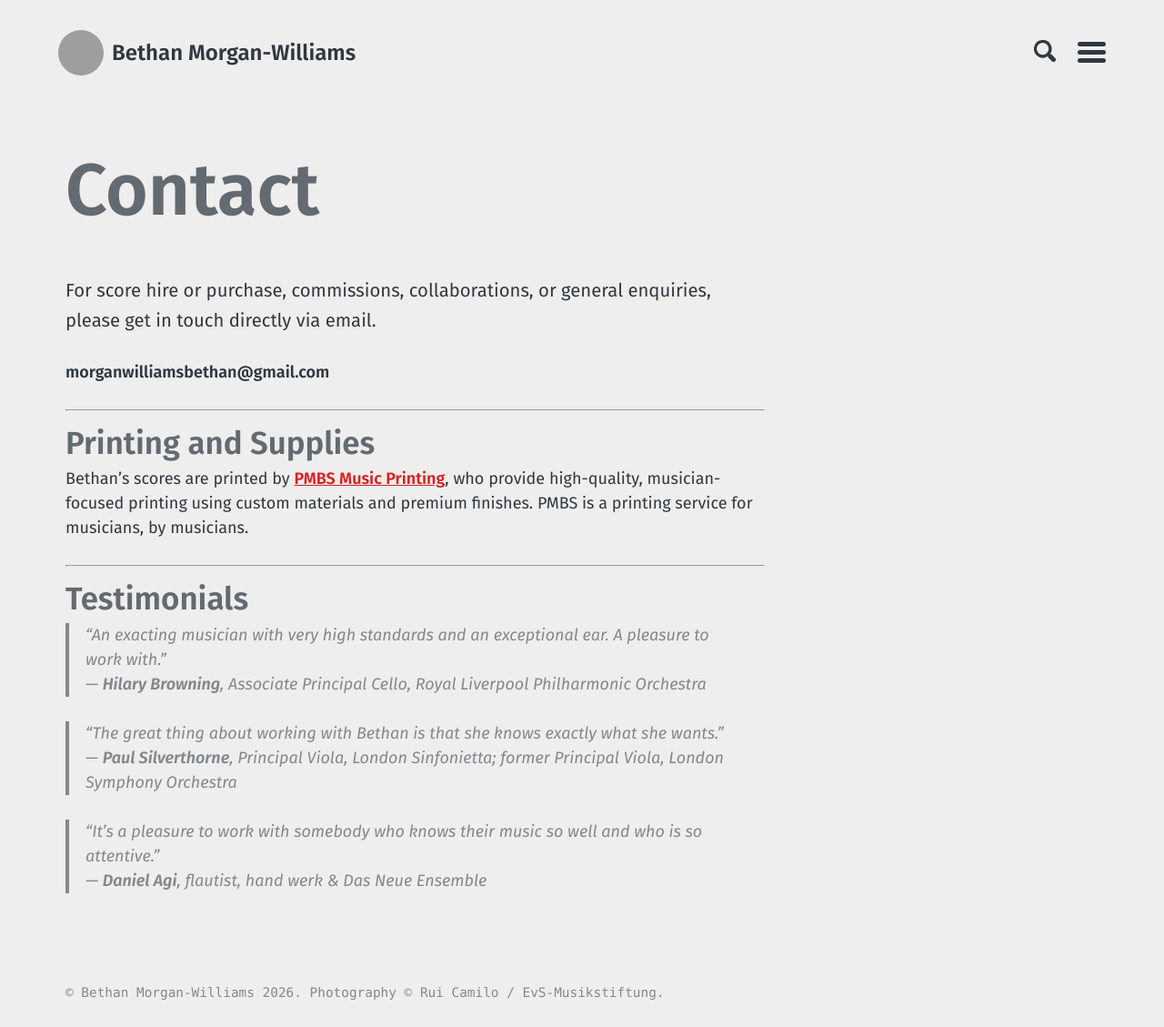
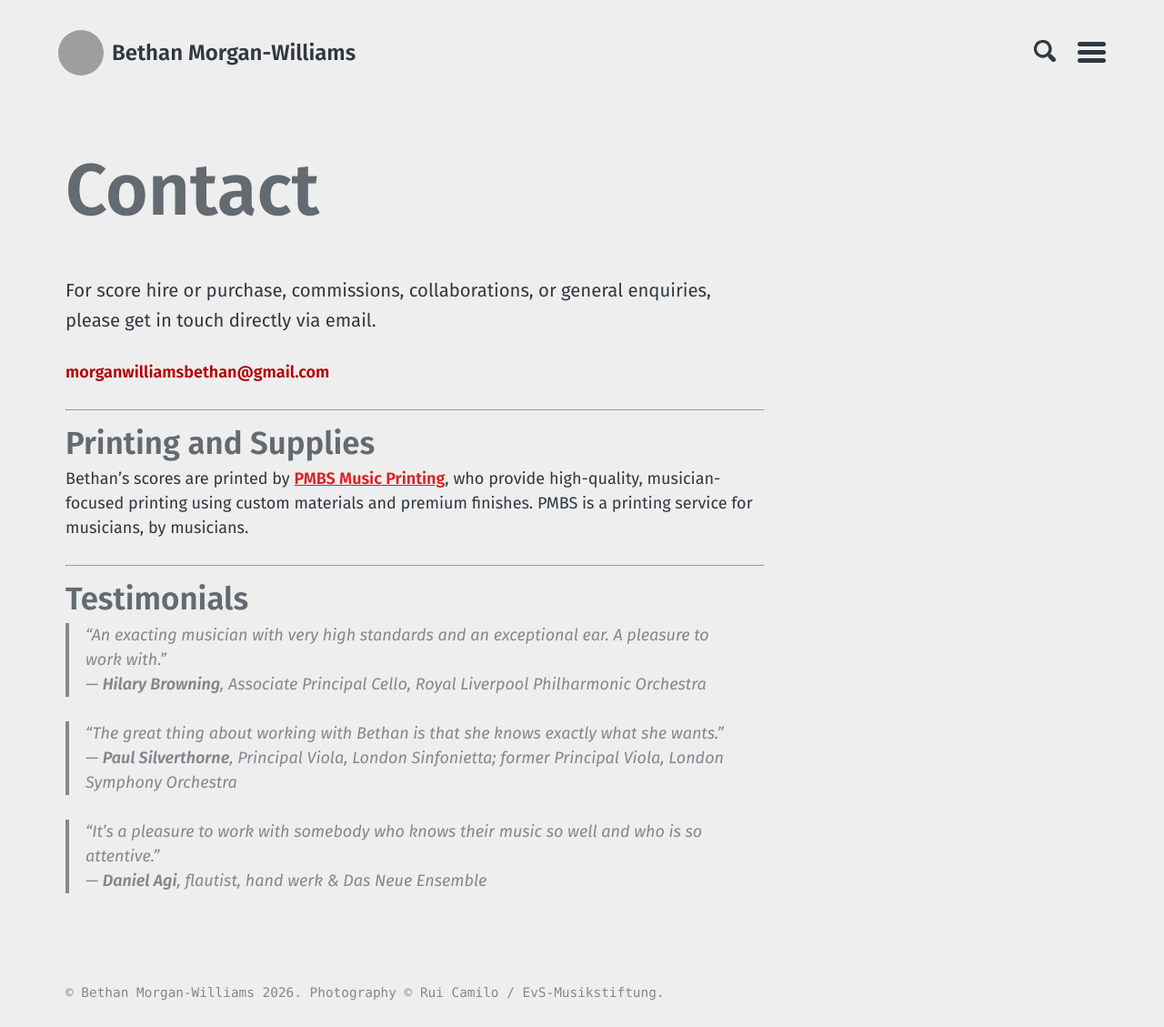
Before and after one commit to morganwilliamsb/website, a Jekyll site: the page built from contact.md, in a window 1280 px wide. Shown: the whole page at 91% size. Built offline with Jekyll 4.4.1, drawn with Linux system fonts in a browser that asks for light colours; grey boxes are pictures that could not be loaded.

Commit message:
Update contact information in contact.md

```diff
--- a/contact.md
+++ b/contact.md
@@ -5,7 +5,9 @@ layout: page
 
 For score hire or purchase, commissions, collaborations, or general enquiries, please get in touch directly via email.
 
+<span style="color: var(--link-color, #b30000);">
 **morganwilliamsbethan@gmail.com**
+</span>
 
 ---
 
```
